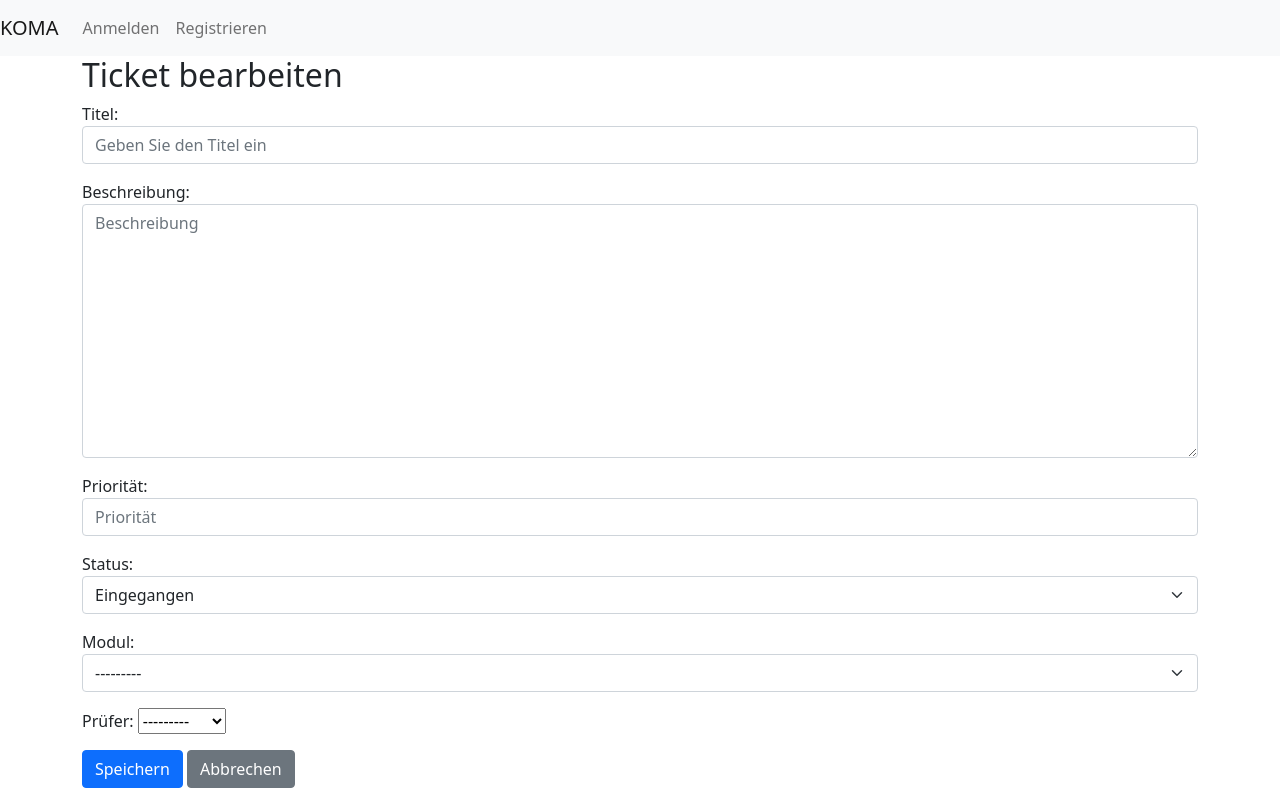
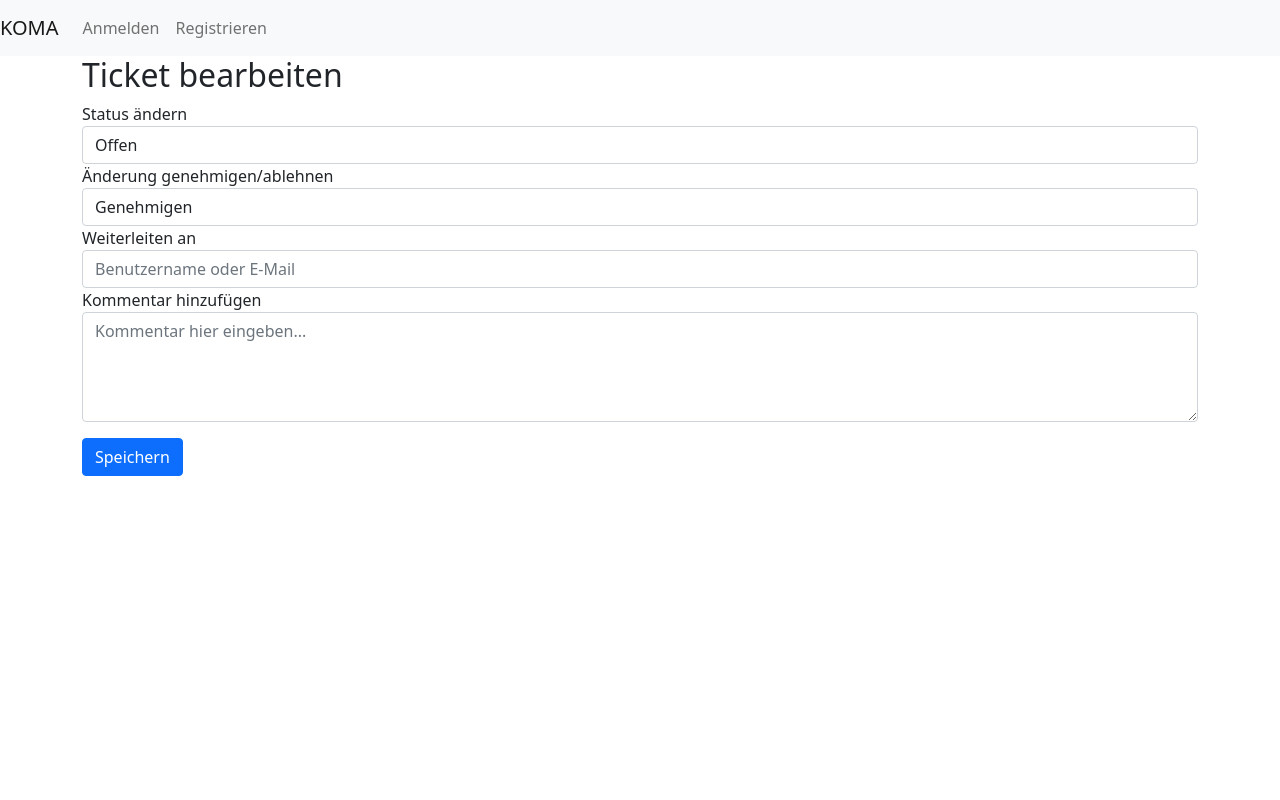
Before and after one commit to kneppertom/KOMA, a Django app: template Koma/templates/tickets/create/edit_ticket.html in a window 1280 px wide. Run offline with Django 4.2, Linux system fonts and the light colour scheme; the template is opened without the code that fills it: values that come from a table or form of the project are taken from there, others are empty; data comes from the database, SQL or seed files in the repository; some libraries are stand-ins or nearby versions.

Commit message:
Update edit_ticket.html

```diff
--- a/Koma/templates/tickets/create/edit_ticket.html
+++ b/Koma/templates/tickets/create/edit_ticket.html
@@ -6,8 +6,40 @@
 <h2>Ticket bearbeiten</h2>
 <form method="post">
     {% csrf_token %}
-    {{ form.as_p }}
-    <button type="submit" class="btn btn-primary">Speichern</button>
-    <a href="{% url 'ticket_list' %}" class="btn btn-secondary">Abbrechen</a>
-</form>
+      <!-- Status ändern -->
+            <div class="form-group">
+                <label for="status">Status ändern</label>
+                <select id="status" name="status" class="form-control">
+                    <option value="open">Offen</option>
+                    <option value="in_progress">In Bearbeitung</option>
+                    <option value="completed">Abgeschlossen</option>
+                </select>
+            </div>
+
+            <!-- Änderung genehmigen/ablehnen -->
+            <div class="form-group">
+                <label for="approval">Änderung genehmigen/ablehnen</label>
+                <select id="approval" name="approval" class="form-control">
+                    <option value="approve">Genehmigen</option>
+                    <option value="reject">Ablehnen</option>
+                </select>
+            </div>
+
+            <!-- Weiterleiten -->
+            <div class="form-group">
+                <label for="forward_to">Weiterleiten an</label>
+                <input type="text" id="forward_to" name="forward_to" class="form-control" placeholder="Benutzername oder E-Mail">
+            </div>
+
+            <!-- Kommentar hinzufügen -->
+            <div class="form-group">
+                <label for="comment">Kommentar hinzufügen</label>
+                <textarea id="comment" name="comment" class="form-control" rows="4" placeholder="Kommentar hier eingeben..."></textarea>
+            </div>
+
+            <button type="submit" class="btn btn-primary mt-3">Speichern</button>
+        </form>
+    </div>
+</body>
+</html>
 {% endblock %}
```
